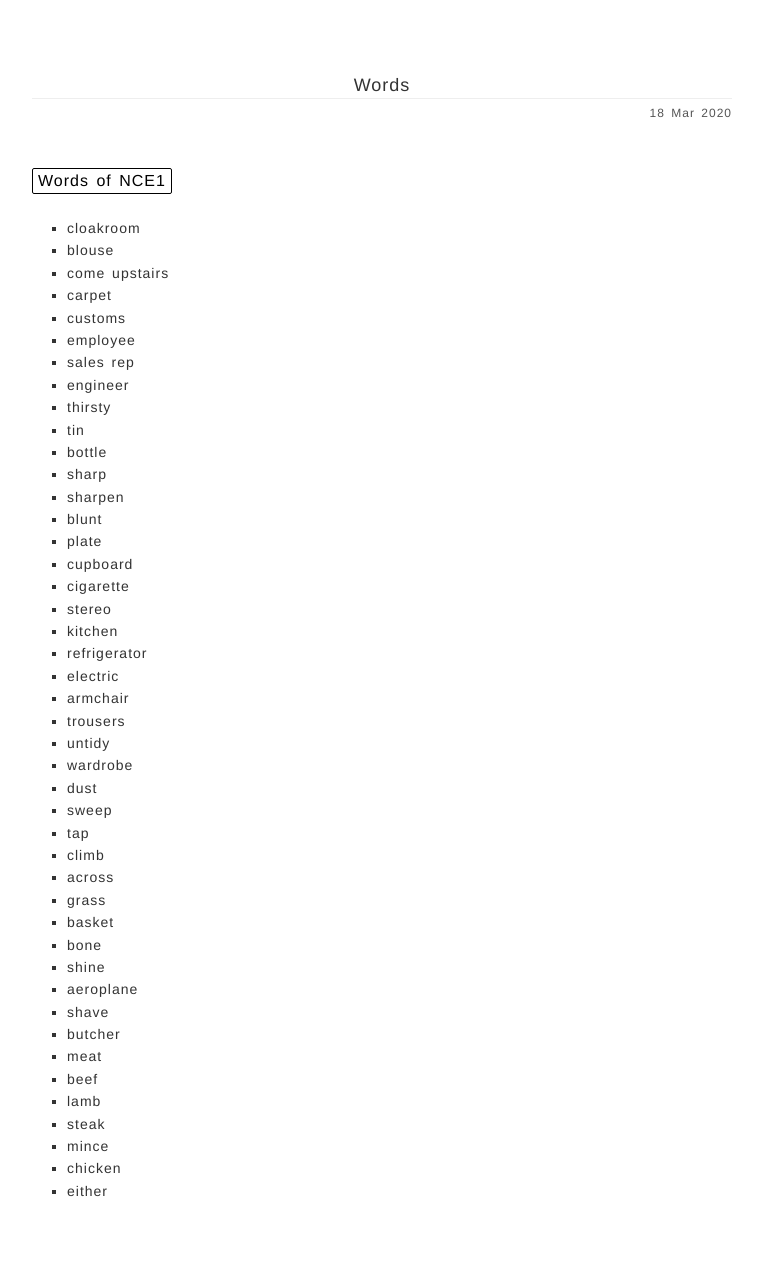
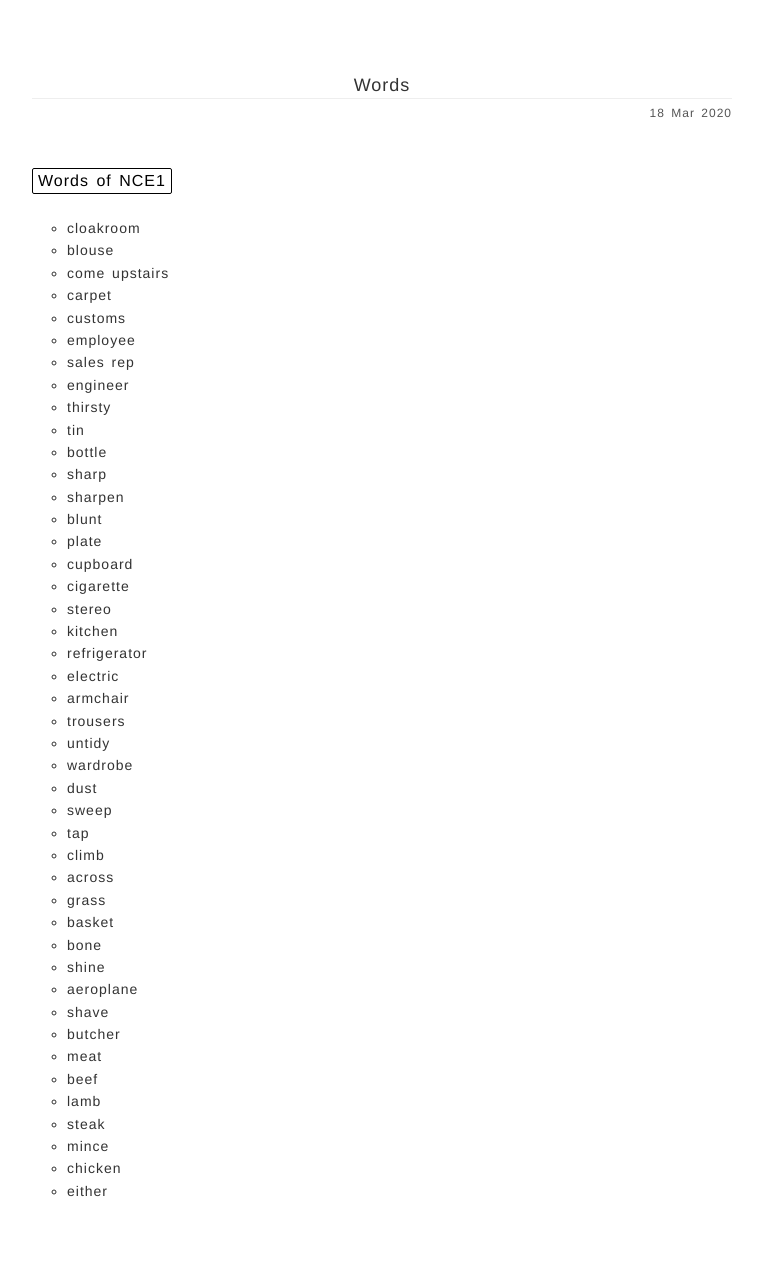
Before and after one commit to 12ff806/12ff806.github.io, a Jekyll site: the page built from tree/words.md, in a window 1280 px wide. Shown: the whole page, without its empty margins (258-1020 px from the left). Built offline with Jekyll 4.4.1, drawn with Linux system fonts in a browser that asks for light colours.

Commit message:
update style

```diff
--- a/css/style.css
+++ b/css/style.css
@@ -16,6 +16,7 @@ a{
     /*
     color: #00a0aa;
     */
+    color: #333;
 }
 
 ul{
@@ -311,7 +312,10 @@ footer p a:hover{
 
 .tree .tree-content ul,
 .post .post-content ul{
+    /*
     list-style-type: square;
+    */
+    list-style-type: circle;
 }
 
 .tree .tree-content ul li a,
```
